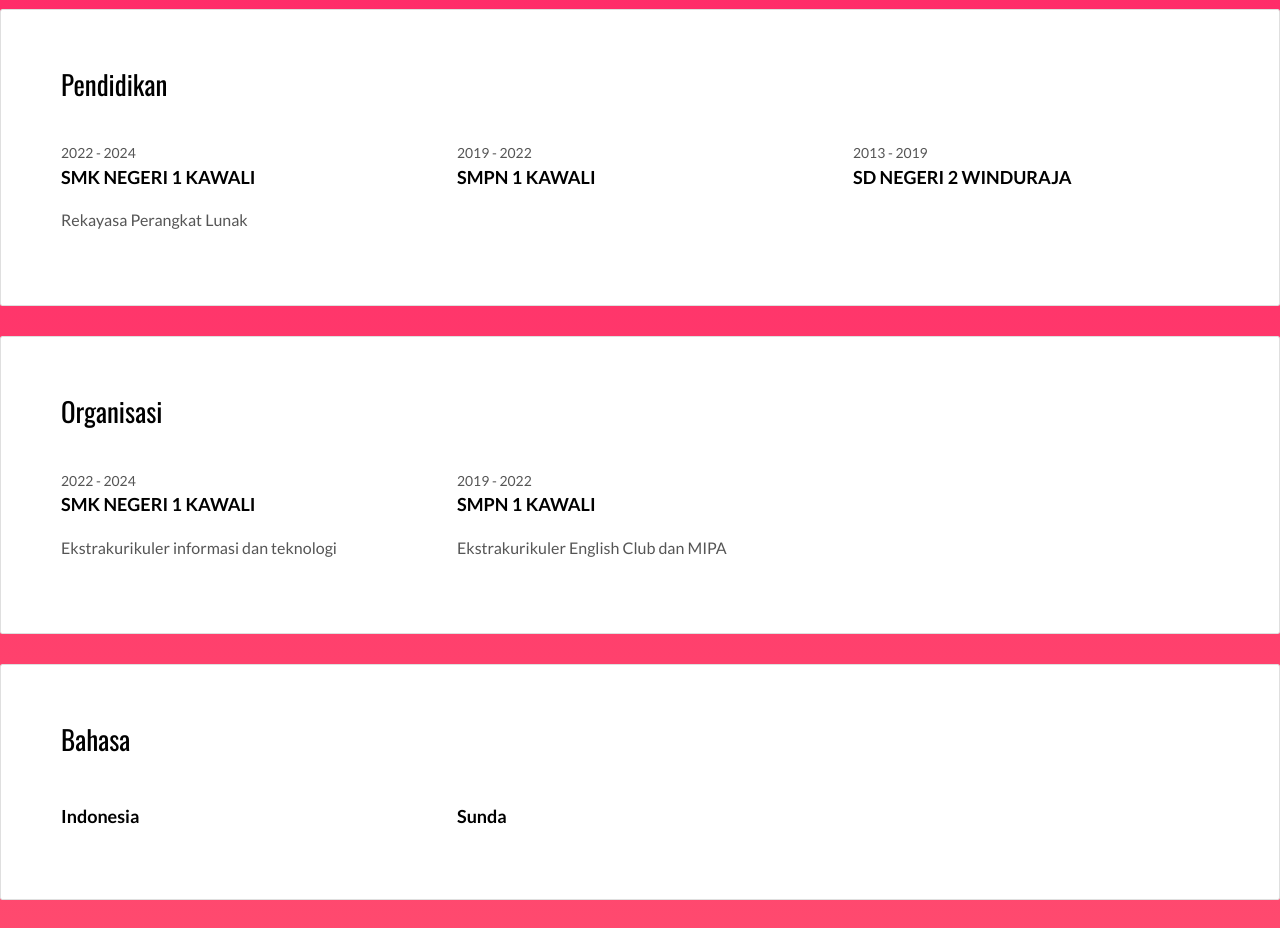
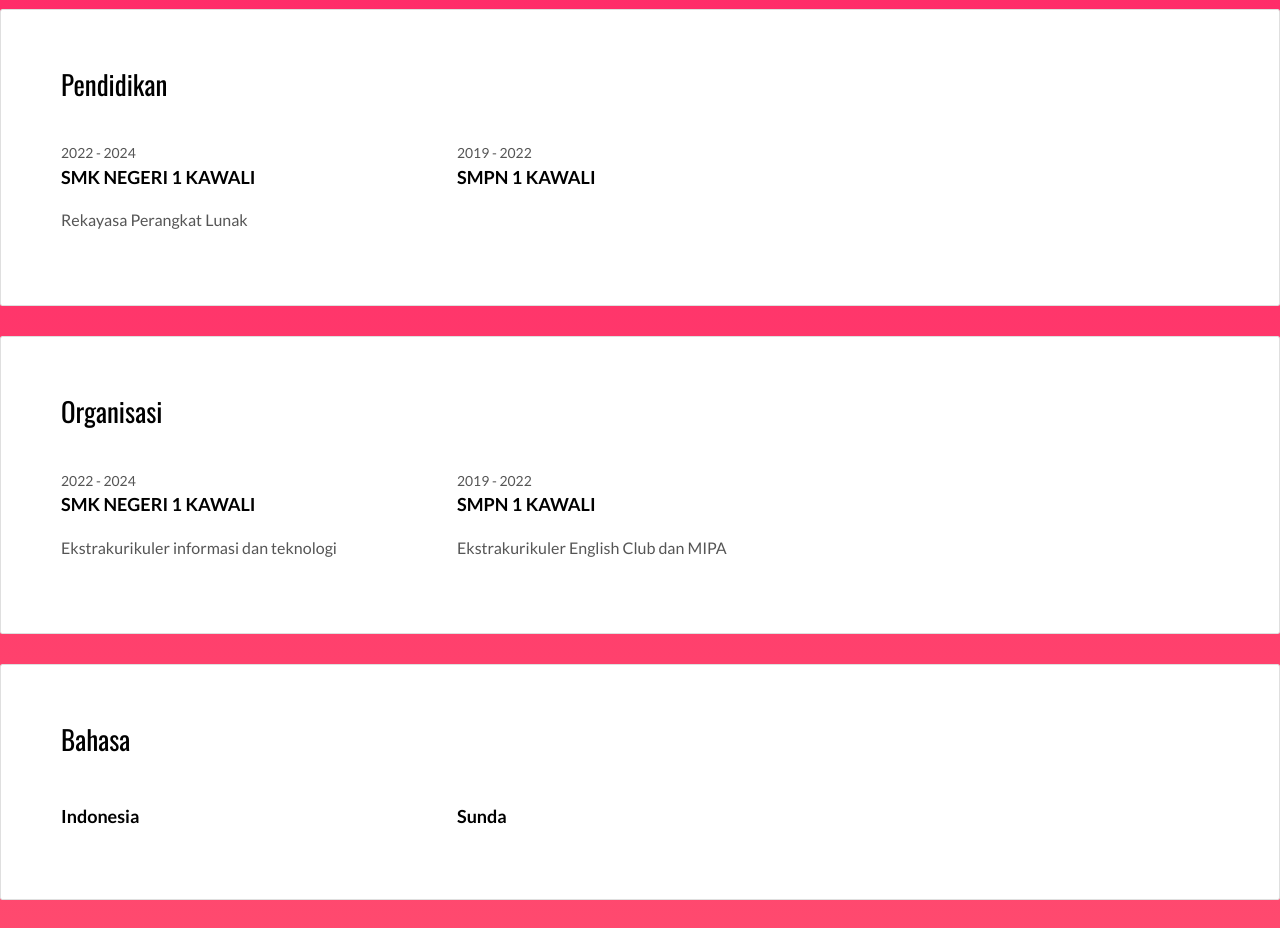
Before and after one commit to fitrialailapjr/web_cv_fitriarevisi, a plain HTML site: page index.html in a window 1280 px wide. Shown: the part 1420-2348 px from the top of the page. Drawn offline with nearby package versions, Linux system fonts and the light colour scheme.

Commit message:
Update index.html

```diff
--- a/index.html
+++ b/index.html
@@ -128,13 +128,7 @@
                   <h3 class="h5 date-title">SMPN 1 KAWALI</h3>
 
                 </div>
-              </div>
-              <div class="col-md-4">
-                <div class="education-experience">
-                  <small class="date">2013 - 2019</small>
-                  <h3 class="h5 date-title">SD NEGERI 2 WINDURAJA</h3>
 
-                </div>
               </div>
             </div>
           </div>
```
